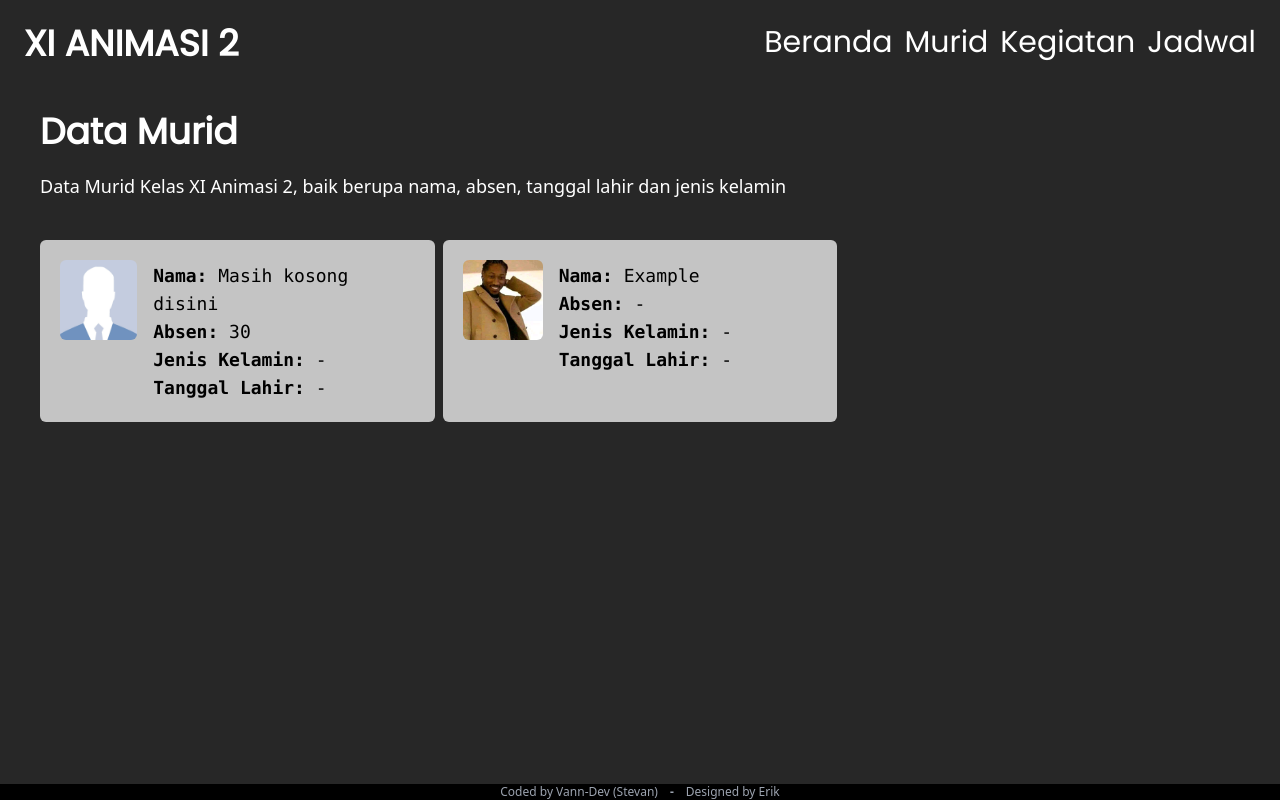
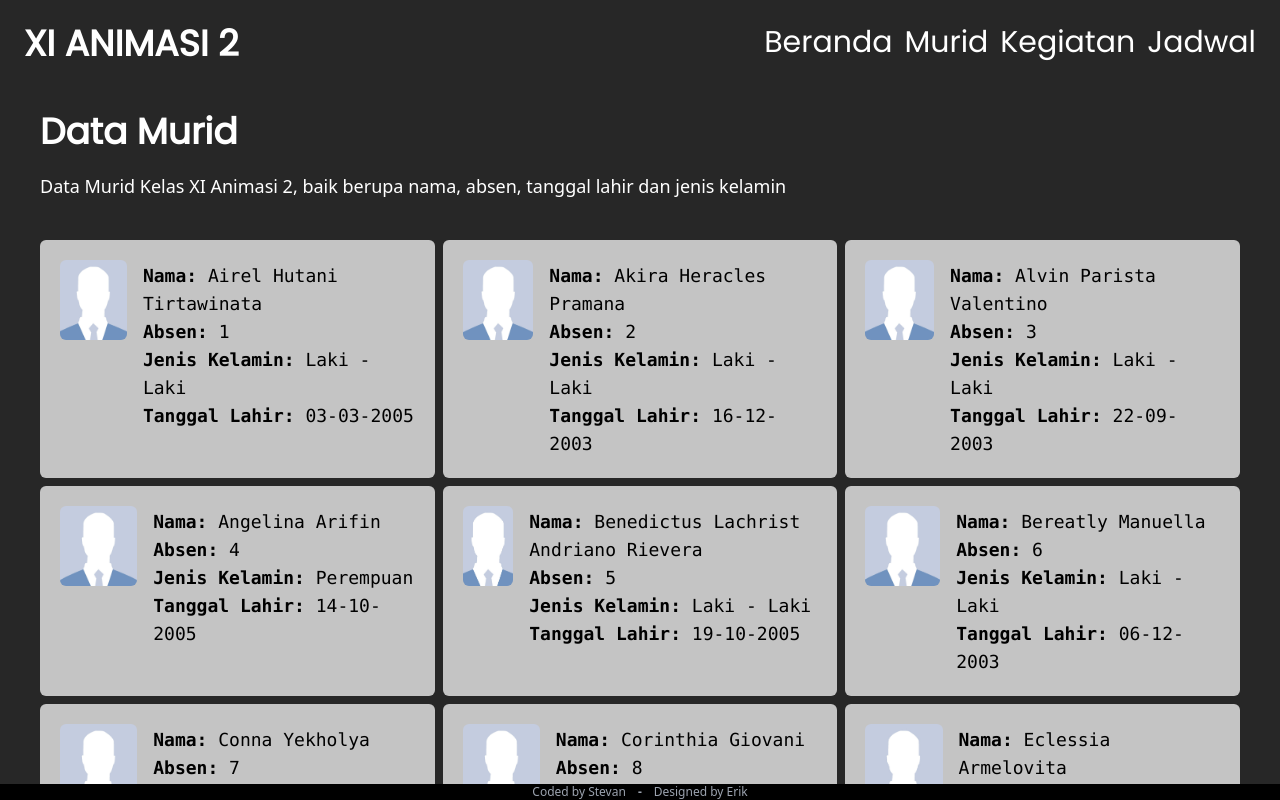
Before and after one commit to XIANIM2/Web-Kelas, a React (Create React App) app: page /students in a window 1280 px wide. Shown: the top 800 px of the page. Built offline with nearby package versions, Linux system fonts and the light colour scheme.

Commit message:
Update Data

```diff
--- a/src/components/footer.js
+++ b/src/components/footer.js
@@ -2,7 +2,7 @@ export default function Footer() {
     return (
         <div className="bg-black h-auto w-full fixed bottom-0">
             <div className="flex justify-center text-gray-400 text-center text-xs space-x-3">
-                <p>{'Coded by Vann-Dev (Stevan)'}</p>
+                <p>Coded by Stevan</p>
                 <p className="font-bold">-</p>
                 <p>Designed by Erik</p>
             </div>
--- a/src/json/kegiatan.json
+++ b/src/json/kegiatan.json
@@ -1,12 +1,15 @@
 [
-    {
-        "title": "Kegiatan PAS",
-        "info": "Simulasi PAS dan Pelaksanaan PAS",
-        "waktu": "Kamis 25 November 2021 - Jumat 10 Desember 2021"
-    },
     {
         "title": "Upacara Hari Guru",
         "info": "Pelaksanaan Upacara Hari Guru",
         "waktu": "Kamis 25 November 2021"
+    },{
+        "title": "Simulasi Penilaian Akhir Semester",
+        "info": "Pelaksanaan Simulasi Penilaian Akhir Semester",
+        "waktu": "Kamis 25 November 2021 - Jumat 26 Desember 2021"
+    },{
+        "title": "Penilaian Akhir Semester",
+        "info": "Pelaksanaan Penilaian Akhir Semester",
+        "waktu": "Kamis 29 November 2021 - Jumat 10 Desember 2021"
     }
 ]
--- a/src/json/murid.json
+++ b/src/json/murid.json
@@ -1,16 +1,240 @@
 [
     {
         "foto": "",
-        "absen": "30",
-        "nama": "Masih kosong disini",
-        "gender": "",
-        "birth": ""
+        "absen": "1",
+        "nama": "Airel Hutani Tirtawinata",
+        "gender": "Laki - Laki",
+        "birth": "03-03-2005"
     },
     {
-        "foto": "test.png",
-        "absen": "",
-        "nama": "Example",
-        "gender": "",
-        "birth": ""
+        "foto": "",
+        "absen": "2",
+        "nama": "Akira Heracles Pramana",
+        "gender": "Laki - Laki",
+        "birth": "16-12-2003"
+    },
+    {
+        "foto": "",
+        "absen": "3",
+        "nama": "Alvin Parista Valentino",
+        "gender": "Laki - Laki",
+        "birth": "22-09-2003"
+    },
+    {
+        "foto": "",
+        "absen": "4",
+        "nama": "Angelina Arifin",
+        "gender": "Perempuan",
+        "birth": "14-10-2005"
+    },
+    {
+        "foto": "",
+        "absen": "5",
+        "nama": "Benedictus Lachrist Andriano Rievera",
+        "gender": "Laki - Laki",
+        "birth": "19-10-2005"
+    },
+    {
+        "foto": "",
+        "absen": "6",
+        "nama": "Bereatly Manuella",
+        "gender": "Laki - Laki",
+        "birth": "06-12-2003"
+    },
+    {
+        "foto": "",
+        "absen": "7",
+        "nama": "Conna Yekholya",
+        "gender": "Perempuan",
+        "birth": "16-08-2005"
+    },
+    {
+        "foto": "",
+        "absen": "8",
+        "nama": "Corinthia Giovani",
+        "gender": "Perempuan",
+        "birth": "12-04-2005"
+    },
+    {
+        "foto": "",
+        "absen": "9",
+        "nama": "Eclessia Armelovita",
+        "gender": "Perempuan",
+        "birth": "18-06-2005"
+    },
+    {
+        "foto": "",
+        "absen": "10",
+        "nama": "Elvis Tarsa Halawa",
+        "gender": "Laki - Laki",
+        "birth": "08-02-2004"
+    },
+    {
+        "foto": "",
+        "absen": "11",
+        "nama": "Erick Septri Dharma Soetrisno Putra",
+        "gender": "Laki - Laki",
+        "birth": "16-09-2005"
+    },
+    {
+        "foto": "",
+        "absen": "12",
+        "nama": "Jeanice Chayla Nyuki",
+        "gender": "Perempuan",
+        "birth": "15-05-2005"
+    },
+    {
+        "foto": "",
+        "absen": "13",
+        "nama": "Joel Christo Paliama",
+        "gender": "Laki - Laki",
+        "birth": "05-05-2005"
+    },
+    {
+        "foto": "",
+        "absen": "14",
+        "nama": "Jovian Crespo Depi",
+        "gender": "Laki - Laki",
+        "birth": "12-07-2006"
+    },
+    {
+        "foto": "",
+        "absen": "15",
+        "nama": "Kenji Pranatajaya",
+        "gender": "Laki - Laki",
+        "birth": "03-04-2005"
+    },
+    {
+        "foto": "",
+        "absen": "16",
+        "nama": "Louisa Natasha Nugrohanto",
+        "gender": "Perempuan",
+        "birth": "28-04-2005"
+    },
+    {
+        "foto": "",
+        "absen": "17",
+        "nama": "Melvin Youpiter",
+        "gender": "Laki - Laki",
+        "birth": "06-12-2003"
+    },
+    {
+        "foto": "",
+        "absen": "18",
+        "nama":  "Michael Nathaniel Darmawan",
+        "gender": "Laki - Laki",
+        "birth": "31-10-2003"
+    },
+    {
+        "foto": "",
+        "absen": "19",
+        "nama": "Michelle Carla Vianto",
+        "gender": "Perempuan",
+        "birth": "02-12-2004"
+    },
+    {
+        "foto": "",
+        "absen": "20",
+        "nama": "Michelle Jeanne Tanzil",
+        "gender": "Perempuan",
+        "birth": "07-09-2005"
+    },
+    {
+        "foto": "",
+        "absen": "21",
+        "nama": "Nathaniel Alvin Cahyadi",
+        "gender": "Laki - Laki",
+        "birth": "24-03-2005"
+    },
+    {
+        "foto": "",
+        "absen": "22",
+        "nama": "Pascalis Brian Hendayanto",
+        "gender": "Laki - Laki",
+        "birth": "07-01-2004"
+    },
+    {
+        "foto": "",
+        "absen": "23",
+        "nama": "Paulus Winata",
+        "gender": "Laki - Laki",
+        "birth": "13-08-2005"
+    },
+    {
+        "foto": "",
+        "absen": "24",
+        "nama": "Richy Shan Tenggara",
+        "gender": "Laki - Laki",
+        "birth": "05-08-2005"
+    },
+    {
+        "foto": "",
+        "absen": "25",
+        "nama": "Rowen Praira Putra Irawan",
+        "gender": "Laki - Laki",
+        "birth": "01-12-2004"
+    },
+    {
+        "foto": "",
+        "absen": "26",
+        "nama": "Sandy Wijaya",
+        "gender": "Laki - Laki",
+        "birth": "30-09-2005"
+    },
+    {
+        "foto": "",
+        "absen": "27",
+        "nama": "Sean Jeremyas Yael",
+        "gender": "Laki - Laki",
+        "birth": "17-04-2005"
+    },
+    {
+        "foto": "",
+        "absen": "28",
+        "nama": "Sella Dezkiena",
+        "gender": "Perempuan",
+        "birth": "01-12-2005"
+    },
+    {
+        "foto": "",
+        "absen": "29",
+        "nama": "Shien Alicia Tenggara",
+        "gender": "Perempuan",
+        "birth": "30-06-2005"
+    },
+    {
+        "foto": "",
+        "absen": "30",
+        "nama": "Stevan Vincent",
+        "gender": "Laki - Laki",
+        "birth": "08-02-2005"
+    },
+    {
+        "foto": "",
+        "absen": "31",
+        "nama": "Teguh Salim",
+        "gender": "Laki - Laki",
+        "birth": "05-07-2005"
+    },
+    {
+        "foto": "",
+        "absen": "32",
+        "nama": "Vincent Colin Hermawan",
+        "gender": "Laki - Laki",
+        "birth": "18-09-2005"
+    },
+    {
+        "foto": "",
+        "absen": "33",
+        "nama": "Yessia Saksana",
+        "gender": "Perempuan",
+        "birth": "08-03-2005"
+    },
+    {
+        "foto": "",
+        "absen": "34",
+        "nama": "Yoga Andika Dwi Satria",
+        "gender": "Laki - Laki",
+        "birth": "30-09-2005"
     }
 ]
```
